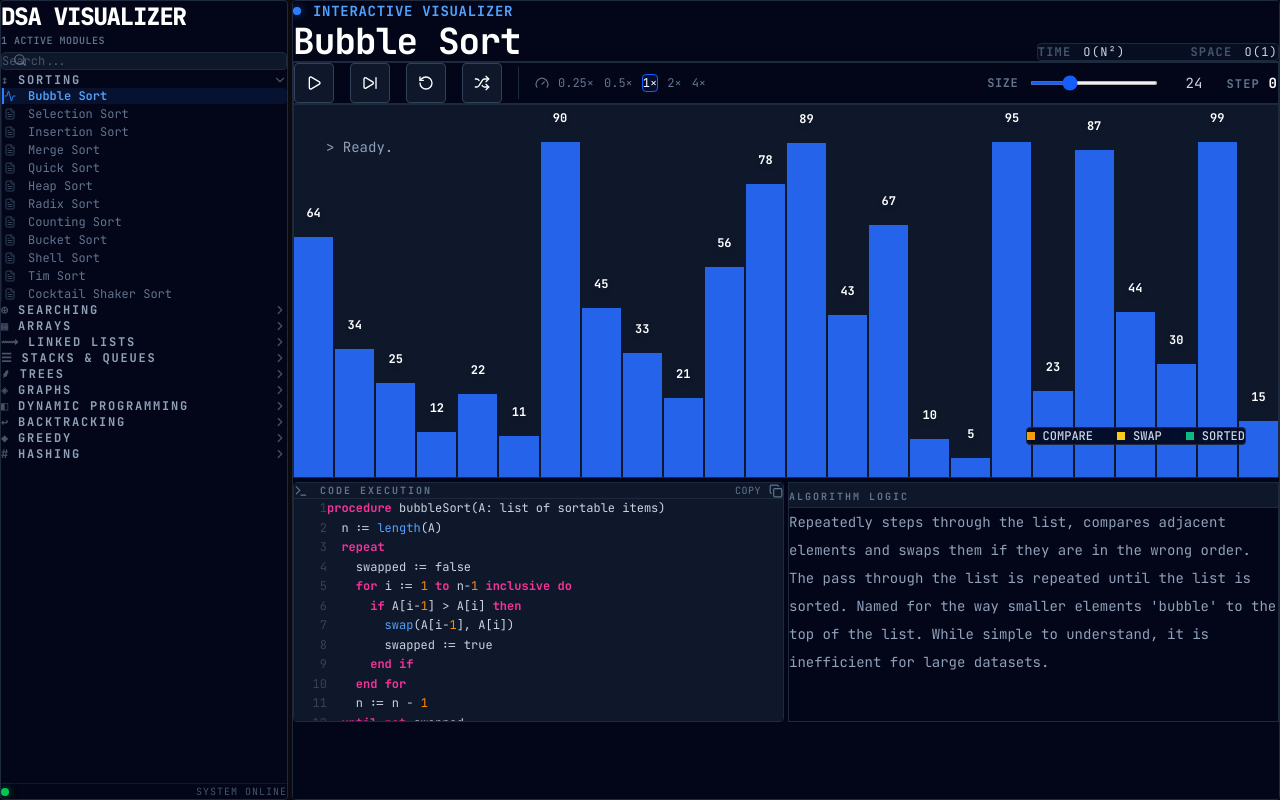
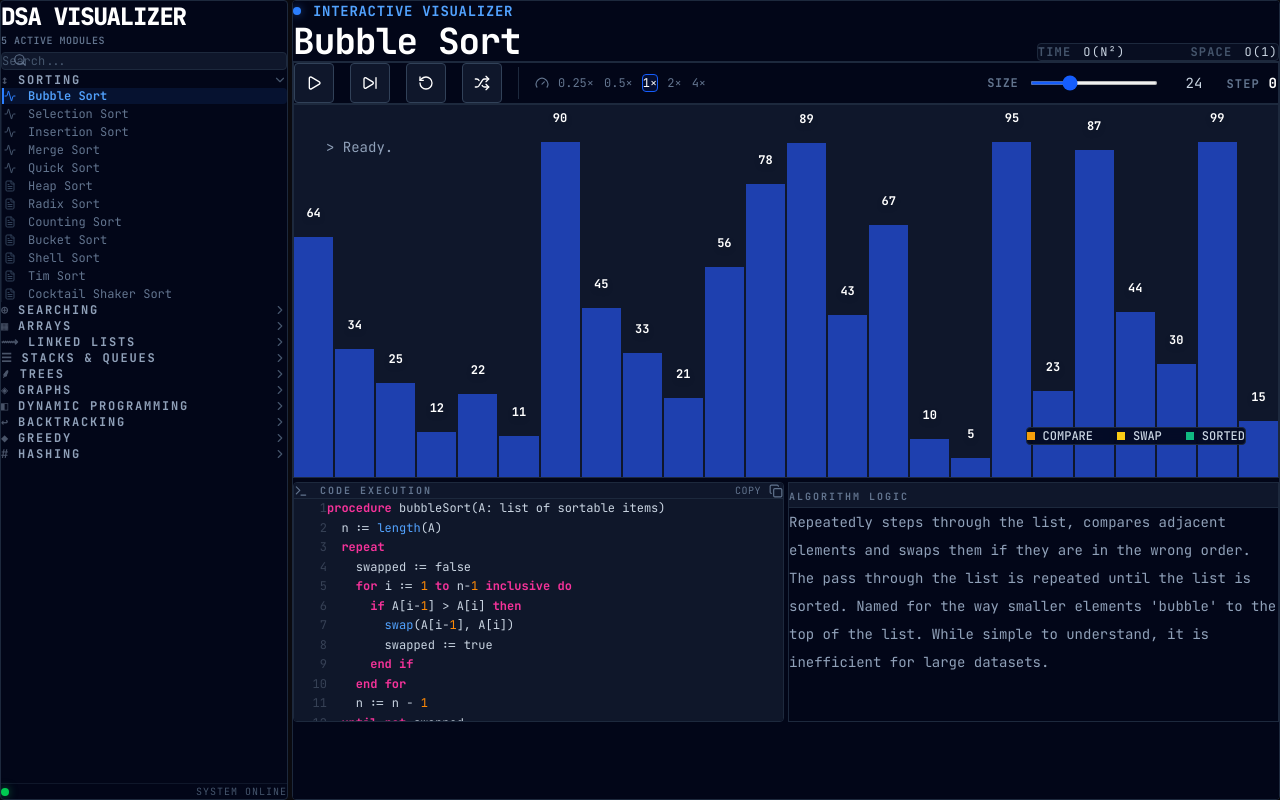
Before and after one commit to Y252marc/DSA-VISUALIZER, a Next.js app: page /visualizer/bubble-sort in a window 1280 px wide. Built offline with nearby package versions, Linux system fonts and the light colour scheme.

Commit message:
update array engine and sperate bubble sort logics

```diff
--- a/components/InteractiveWorkspace.tsx
+++ b/components/InteractiveWorkspace.tsx
@@ -2,28 +2,50 @@
 
 import type { AlgoItem } from "@/lib/registry";
 import ArrayEngine from "@/components/visualizers/ArrayEngine";
+import {
+    bubbleSort, bubbleSortCode,
+    selectionSort, selectionSortCode,
+    insertionSort, insertionSortCode,
+    mergeSort, mergeSortCode,
+    quickSort, quickSortCode
+} from "@/core/algorithms/sorting";
+
+// Algorithm Lookup Map
+const ALGO_LOGIC_MAP: Record<string, { gen: any, code: string }> = {
+    "bubble-sort": { gen: bubbleSort, code: bubbleSortCode },
+    "selection-sort": { gen: selectionSort, code: selectionSortCode },
+    "insertion-sort": { gen: insertionSort, code: insertionSortCode },
+    "merge-sort": { gen: mergeSort, code: mergeSortCode },
+    "quick-sort": { gen: quickSort, code: quickSortCode },
+};
+
+// Engine Map
+const ENGINE_MAP: Record<string, React.ComponentType<any>> = {
+    "ArrayEngine": ArrayEngine,
+    // "GridEngine": GridEngine (Future)
+};
 
 export default function InteractiveWorkspace({ algo }: { algo: AlgoItem }) {
+    // Determine the Logic and Engine
+    const LogicData = ALGO_LOGIC_MAP[algo.id];
 
-    // Route to the correct engine based on the algorithm
-    const renderEngine = () => {
-        switch (algo.id) {
-            case "bubble-sort":
-                return <ArrayEngine algo={algo} />;
-            default:
+    // For now, sorting algorithms default to ArrayEngine if not specified,
+    // but typically algo.visualizer would define this. For now we assume ArrayEngine for sorting.
+    // Let's deduce engine from category or just default to ArrayEngine for this visualizer.
+    const Engine = ENGINE_MAP["ArrayEngine"];
+
+    if (!Engine || !LogicData) {
         return (
             <div className="p-8 text-center">
-                        <p className="text-sm text-[var(--color-text-muted)]">
-                            Visualizer engine not found for {algo.title}
+                <p className="text-sm text-slate-500">
+                    Visualizer engine or logic not found for {algo.title} ({algo.id})
                 </p>
             </div>
         );
     }
-    };
 
     return (
         <div className="h-full flex flex-col overflow-hidden bg-slate-950">
-
             {/* Top Header Section - p-8 border-b border-slate-800 */}
             <div className="p-8 border-b border-slate-800 shrink-0 bg-slate-950 z-20 relative">
                 <div className="flex items-end justify-between">
@@ -57,7 +79,11 @@ export default function InteractiveWorkspace({ algo }: { algo: AlgoItem }) {
             {/* Engine Mount - taking remaining height */}
             {/* WRAPPED in p-8 so bars don't touch sides */}
             <div className="flex-1 min-h-0 flex flex-col p-8 overflow-hidden bg-slate-950 relative z-10">
-                {renderEngine()}
+                <Engine
+                    algo={algo}
+                    algorithm={LogicData.gen}
+                    code={LogicData.code}
+                />
             </div>
         </div>
     );
--- a/components/visualizers/ArrayEngine.tsx
+++ b/components/visualizers/ArrayEngine.tsx
@@ -12,33 +12,11 @@ import {
 } from "lucide-react";
 import type { AlgoItem } from "@/lib/registry";
 import CodePanel from "@/components/CodePanel";
+import { SortStep } from "@/core/types";
 
 // ---------------------------------------------------------------------------
 // Constants & Types
 // ---------------------------------------------------------------------------
-
-const BUBBLE_SORT_CODE = `procedure bubbleSort(A: list of sortable items)
-  n := length(A)
-  repeat
-    swapped := false
-    for i := 1 to n-1 inclusive do
-      if A[i-1] > A[i] then
-        swap(A[i-1], A[i])
-        swapped := true
-      end if
-    end for
-    n := n - 1
-  until not swapped
-end procedure`;
-
-interface SortStep {
-    array: number[];
-    comparing: [number, number] | null;
-    swapped: [number, number] | null;
-    sorted: number[];
-    description: string;
-    codeLine?: number; // 1-indexed
-}
 
 const SPEED_PRESETS = [
     { label: "0.25×", ms: 1000 },
@@ -52,107 +30,17 @@ const INITIAL_ARRAY = [
     64, 34, 25, 12, 22, 11, 90, 45, 33, 21, 56, 78, 89, 43, 67, 10, 5, 95, 23, 87, 44, 30, 99, 15
 ];
 
-// ---------------------------------------------------------------------------
-// Generator
-// ---------------------------------------------------------------------------
-
-function* bubbleSortGenerator(input: number[]): Generator<SortStep> {
-    const arr = [...input];
-    const n = arr.length;
-    const sorted: number[] = [];
-
-    yield {
-        array: [...arr],
-        comparing: null,
-        swapped: null,
-        sorted: [],
-        description: `Starting Bubble Sort on ${n} elements`,
-        codeLine: 1,
-    };
-
-    let len = n;
-    let swapped;
-
-    do {
-        swapped = false;
-        yield {
-            array: [...arr],
-            comparing: null,
-            swapped: null,
-            sorted: [...sorted],
-            description: `Pass started. n = ${len}`,
-            codeLine: 4,
-        };
-
-        for (let i = 1; i < len; i++) {
-            yield {
-                array: [...arr],
-                comparing: [i - 1, i],
-                swapped: null,
-                sorted: [...sorted],
-                description: `Comparing ${arr[i - 1]} and ${arr[i]}`,
-                codeLine: 6,
-            };
-
-            if (arr[i - 1] > arr[i]) {
-                [arr[i - 1], arr[i]] = [arr[i], arr[i - 1]];
-                swapped = true;
-
-                yield {
-                    array: [...arr],
-                    comparing: null,
-                    swapped: [i - 1, i],
-                    sorted: [...sorted],
-                    description: `Swapped ${arr[i]} and ${arr[i - 1]}`,
-                    codeLine: 7,
-                };
-
-                yield {
-                    array: [...arr],
-                    comparing: null,
-                    swapped: null,
-                    sorted: [...sorted],
-                    description: "Swapped marked true",
-                    codeLine: 8,
-                }
-            }
-        }
-
-        len--;
-        sorted.push(len);
-
-        yield {
-            array: [...arr],
-            comparing: null,
-            swapped: null,
-            sorted: [...sorted],
-            description: `Pass complete. n reduced to ${len}`,
-            codeLine: 11,
-        };
-
-    } while (swapped);
-
-    const allIndices = Array.from({ length: n }, (_, i) => i);
-
-    yield {
-        array: [...arr],
-        comparing: null,
-        swapped: null,
-        sorted: allIndices,
-        description: "Sorting complete.",
-        codeLine: 13,
-    };
-}
-
-function generateRandomArray(size: number): number[] {
-    return Array.from({ length: size }, () => Math.floor(Math.random() * 95) + 5);
+interface ArrayEngineProps {
+    algo: AlgoItem;
+    algorithm: (input: number[]) => Generator<SortStep>;
+    code: string;
 }
 
 // ---------------------------------------------------------------------------
 // Component
 // ---------------------------------------------------------------------------
 
-export default function ArrayEngine({ algo }: { algo: AlgoItem }) {
+export default function ArrayEngine({ algo, algorithm, code }: ArrayEngineProps) {
     const [arraySize, setArraySize] = useState(24);
     const [baseArray, setBaseArray] = useState<number[]>(INITIAL_ARRAY);
 
@@ -174,7 +62,7 @@ export default function ArrayEngine({ algo }: { algo: AlgoItem }) {
 
     const initGenerator = useCallback(
         (arr: number[]) => {
-            generatorRef.current = bubbleSortGenerator(arr);
+            generatorRef.current = algorithm(arr);
             setStepIndex(0);
             setIsComplete(false);
             setCurrentStep({
@@ -186,7 +74,7 @@ export default function ArrayEngine({ algo }: { algo: AlgoItem }) {
                 codeLine: undefined,
             });
         },
-        []
+        [algorithm]
     );
 
     const step = useCallback(() => {
@@ -232,7 +120,8 @@ export default function ArrayEngine({ algo }: { algo: AlgoItem }) {
     const randomize = useCallback(() => {
         setIsPlaying(false);
         if (intervalRef.current) clearInterval(intervalRef.current);
-        const newArr = generateRandomArray(arraySize);
+        // Helper to generate distinct values for clearer visuals
+        const newArr = Array.from({ length: arraySize }, () => Math.floor(Math.random() * 95) + 5);
         setBaseArray(newArr);
         initGenerator(newArr);
     }, [arraySize, initGenerator]);
@@ -242,35 +131,57 @@ export default function ArrayEngine({ algo }: { algo: AlgoItem }) {
             setArraySize(newSize);
             setIsPlaying(false);
             if (intervalRef.current) clearInterval(intervalRef.current);
-            const newArr = generateRandomArray(newSize);
+            const newArr = Array.from({ length: newSize }, () => Math.floor(Math.random() * 95) + 5);
             setBaseArray(newArr);
             initGenerator(newArr);
         },
         [initGenerator]
     );
 
+    // Re-init when algo/algorithm changes
     useEffect(() => {
         initGenerator(baseArray);
         // eslint-disable-next-line react-hooks/exhaustive-deps
-    }, []);
+    }, [algo.id, algorithm]);
+
 
     const maxVal = Math.max(...currentStep.array, 1);
 
-    // INDUSTRIAL COLORS
+    // -------------------------------------------------------------------------
+    // RENDER LOGIC for BAR COLORS
+    // -------------------------------------------------------------------------
     const getBarColor = (index: number) => {
-        if (currentStep.sorted.includes(index)) return "#10b981"; // Green-500
-        if (
-            currentStep.swapped &&
-            (index === currentStep.swapped[0] || index === currentStep.swapped[1])
-        )
-            return "#facc15"; // Yellow-400 (Active Neon)
-        if (
-            currentStep.comparing &&
-            (index === currentStep.comparing[0] ||
-                index === currentStep.comparing[1])
-        )
-            return "#f59e0b"; // Amber-500
-        return "#2563eb"; // Blue-600 (Terminal Blue)
+        // 1. Overwrite Flash (White)
+        if (currentStep.overwrite === index) return "#ffffff";
+
+        // 2. Pivot (Purple) - High Priority
+        if (currentStep.pivot === index) return "#a855f7"; // purple-500
+
+        // 3. Selection Min (Pink)
+        if (currentStep.min === index) return "#ec4899"; // pink-500
+
+        // 4. Insertion Key (Orange)
+        if (currentStep.key === index) return "#f97316"; // orange-500
+
+        // 5. Comparison / Swapped (Standard)
+        if (currentStep.swapped && (index === currentStep.swapped[0] || index === currentStep.swapped[1])) return "#facc15"; // yellow-400
+        if (currentStep.comparing && currentStep.comparing.includes(index)) return "#f59e0b"; // amber-500
+
+        // 6. Scanners (Left/Right)
+        if (currentStep.left === index) return "#06b6d4"; // cyan-500
+        if (currentStep.right === index) return "#facc15"; // yellow-400 (reuse yellow)
+
+        // 7. Sorted
+        if (currentStep.sorted.includes(index)) return "#10b981"; // green-500
+
+        // 8. Range Highlight (Range is handled by background, but modify bar too?)
+        // If inside range, maybe slightly lighter blue?
+        if (currentStep.range) {
+            const [start, end] = currentStep.range;
+            if (index >= start && index <= end) return "#3b82f6"; // blue-500 (standard active)
+        }
+
+        return "#1e40af"; // blue-800 (default inactive/darker)
     };
 
     return (
@@ -316,8 +227,8 @@ export default function ArrayEngine({ algo }: { algo: AlgoItem }) {
                                     key={preset.label}
                                     onClick={() => setSpeedIdx(idx)}
                                     className={`px-2 py-1 rounded-sm text-xs border transition-colors ${idx === speedIdx
-                                            ? "border-blue-600 text-white bg-blue-600/10"
-                                            : "border-transparent text-slate-500 hover:text-slate-300"
+                                        ? "border-blue-600 text-white bg-blue-600/10"
+                                        : "border-transparent text-slate-500 hover:text-slate-300"
                                         }`}
                                 >
                                     {preset.label}
@@ -350,6 +261,17 @@ export default function ArrayEngine({ algo }: { algo: AlgoItem }) {
 
                 {/* Canvas - Fixed Height [60vh], Overflow Hidden */}
                 <div className="border border-slate-800 bg-slate-900 p-8 relative flex flex-col justify-end overflow-hidden h-[60vh]">
+                    {/* Range Highlight Background */}
+                    {currentStep.range && (
+                        <div
+                            className="absolute bottom-0 top-0 bg-blue-500/5 border-x border-blue-500/20 transition-all duration-100 pointer-events-none z-0"
+                            style={{
+                                left: `calc(32px + (100% - 64px) * ${currentStep.range[0] / arraySize})`,
+                                width: `calc((100% - 64px) * ${(currentStep.range[1] - currentStep.range[0] + 1) / arraySize})`
+                            }}
+                        />
+                    )}
+
                     <div className="absolute top-8 left-8 z-10 flex flex-col gap-1 pointer-events-none">
                         <span className="text-sm font-mono text-slate-400">
                             {">"} {currentStep.description}
@@ -371,7 +293,7 @@ export default function ArrayEngine({ algo }: { algo: AlgoItem }) {
                         </span>
                     </div>
 
-                    <div className="flex items-end gap-[2px] justify-center w-full h-full relative z-0">
+                    <div className="flex items-end gap-[2px] justify-center w-full h-full relative z-10">
                         {currentStep.array.map((value, index) => {
                             const heightPercent = Math.min((value / maxVal) * 100, 90);
 
@@ -405,7 +327,7 @@ export default function ArrayEngine({ algo }: { algo: AlgoItem }) {
             {/* Code Panel Split */}
             <div className="grid grid-cols-2 gap-1 h-[240px] shrink-0">
                 <CodePanel
-                    code={BUBBLE_SORT_CODE}
+                    code={code}
                     activeLine={currentStep.codeLine || null}
                     language="python"
                 />
--- /dev/null
+++ b/core/algorithms/sorting/bubbleSort.ts
@@ -0,0 +1,103 @@
+import { SortStep } from "@/core/types";
+
+export const bubbleSortCode = `procedure bubbleSort(A: list of sortable items)
+  n := length(A)
+  repeat
+    swapped := false
+    for i := 1 to n-1 inclusive do
+      if A[i-1] > A[i] then
+        swap(A[i-1], A[i])
+        swapped := true
+      end if
+    end for
+    n := n - 1
+  until not swapped
+end procedure`;
+
+export function* bubbleSort(input: number[]): Generator<SortStep> {
+    const arr = [...input];
+    const n = arr.length;
+    const sorted: number[] = [];
+
+    yield {
+        array: [...arr],
+        comparing: null,
+        swapped: null,
+        sorted: [],
+        description: `Starting Bubble Sort on ${n} elements`,
+        codeLine: 1,
+    };
+
+    let len = n;
+    let swapped;
+
+    do {
+        swapped = false;
+        yield {
+            array: [...arr],
+            comparing: null,
+            swapped: null,
+            sorted: [...sorted],
+            description: `Pass started. n = ${len}`,
+            codeLine: 4,
+        };
+
+        for (let i = 1; i < len; i++) {
+            yield {
+                array: [...arr],
+                comparing: [i - 1, i],
+                swapped: null,
+                sorted: [...sorted],
+                description: `Comparing ${arr[i - 1]} and ${arr[i]}`,
+                codeLine: 6,
+            };
+
+            if (arr[i - 1] > arr[i]) {
+                [arr[i - 1], arr[i]] = [arr[i], arr[i - 1]];
+                swapped = true;
+
+                yield {
+                    array: [...arr],
+                    comparing: null,
+                    swapped: [i - 1, i],
+                    sorted: [...sorted],
+                    description: `Swapped ${arr[i]} and ${arr[i - 1]}`,
+                    codeLine: 7,
+                };
+
+                yield {
+                    array: [...arr],
+                    comparing: null,
+                    swapped: null,
+                    sorted: [...sorted],
+                    description: "Swapped marked true",
+                    codeLine: 8,
+                }
+            }
+        }
+
+        len--;
+        sorted.push(len);
+
+        yield {
+            array: [...arr],
+            comparing: null,
+            swapped: null,
+            sorted: [...sorted],
+            description: `Pass complete. n reduced to ${len}`,
+            codeLine: 11,
+        };
+
+    } while (swapped);
+
+    const allIndices = Array.from({ length: n }, (_, i) => i);
+
+    yield {
+        array: [...arr],
+        comparing: null,
+        swapped: null,
+        sorted: allIndices,
+        description: "Sorting complete.",
+        codeLine: 13,
+    };
+}
--- /dev/null
+++ b/core/algorithms/sorting/index.ts
@@ -0,0 +1,5 @@
+export * from './bubbleSort';
+export * from './selectionSort';
+export * from './insertionSort';
+export * from './mergeSort';
+export * from './quickSort';
--- a/lib/registry.ts
+++ b/lib/registry.ts
@@ -33,7 +33,7 @@ export const REGISTRY: AlgoItem[] = [
         id: "selection-sort",
         title: "Selection Sort",
         category: "Sorting",
-        status: "blueprint",
+        status: "active",
         complexity: { time: "O(n²)", space: "O(1)" },
         description:
             "Divides the input list into a sorted and unsorted region. It repeatedly selects the smallest (or largest) element from the unsorted region and moves it to the end of the sorted region. Performs fewer swaps than Bubble Sort but has the same time complexity.",
@@ -42,7 +42,7 @@ export const REGISTRY: AlgoItem[] = [
         id: "insertion-sort",
         title: "Insertion Sort",
         category: "Sorting",
-        status: "blueprint",
+        status: "active",
         complexity: { time: "O(n²)", space: "O(1)" },
         description:
             "Builds the sorted array one item at a time by repeatedly picking the next item and inserting it into the correct position among the previously sorted items. Efficient for small or nearly-sorted datasets. Serves as the base case for hybrid sorts like TimSort.",
@@ -51,7 +51,7 @@ export const REGISTRY: AlgoItem[] = [
         id: "merge-sort",
         title: "Merge Sort",
         category: "Sorting",
-        status: "blueprint",
+        status: "active",
         complexity: { time: "O(n log n)", space: "O(n)" },
         description:
             "A divide-and-conquer algorithm that splits the array in half, recursively sorts each half, and then merges the two sorted halves. Guarantees O(n log n) performance regardless of input. Stable sort widely used in practice, including as the default in many standard libraries.",
@@ -60,7 +60,7 @@ export const REGISTRY: AlgoItem[] = [
         id: "quick-sort",
         title: "Quick Sort",
         category: "Sorting",
-        status: "blueprint",
+        status: "active",
         complexity: { time: "O(n log n) avg", space: "O(log n)" },
         description:
             "Selects a 'pivot' element and partitions the array around it so that elements less than the pivot come before it and elements greater come after. Recursively sorts the sub-arrays. Average-case O(n log n) with excellent cache performance despite O(n²) worst case.",
```
Lines whose indentation alone changed are shown as unchanged.
